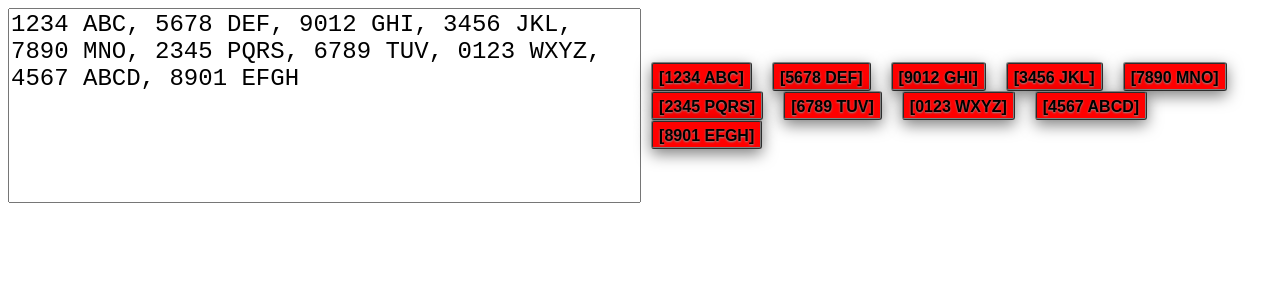
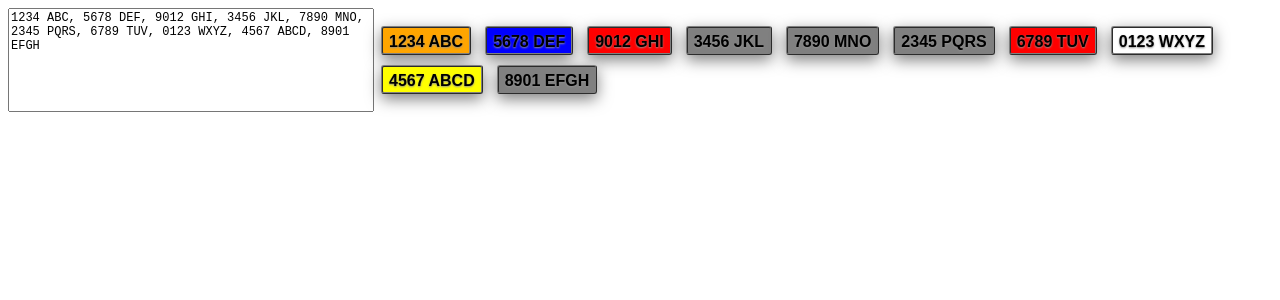
Before and after one commit to mesajil/vehicle-plates, a React (Vite) app: page / in a window 1280 px wide. Shown: the top 300 px of the page. Built offline with nearby package versions, Linux system fonts and the light colour scheme; a web font is replaced by a local one.

Commit message:
feat(QuickView): TextArea can add and reduce new plates

```diff
--- a/src/components/QuickView/index.tsx
+++ b/src/components/QuickView/index.tsx
@@ -1,21 +1,46 @@
 import {useState, ChangeEvent} from 'react'
 import {Row} from '../Containers/Styled'
 import {Plate} from '../Containers/Plate'
-import quickViewText from '../../utils/quickViewPlates'
+import examplePlates, {
+  Plate as PlateType,
+  colors,
+} from '../../utils/quickViewPlates'
 
 const QuickView = () => {
-  const [text, setText] = useState(quickViewText)
+  const [plates, setPlates] = useState(examplePlates)
 
   const handleChange = (event: ChangeEvent<HTMLTextAreaElement>) => {
     const {value} = event.target
-    setText(value)
+    const texts = value.toUpperCase().split(',')
+
+    if (texts.length === plates.length) {
+      // Update text of the last element
+      const newPlate = {
+        text: texts[texts.length - 1],
+        color: plates[plates.length - 1].color,
+      }
+      setPlates([...plates.slice(0, -1), newPlate])
+    } else if (texts.length < plates.length) {
+      const slice = plates.slice(0, -1)
+      const newPlate = {
+        text: texts[texts.length - 1],
+        color: slice[slice.length - 1].color,
+      }
+      setPlates([...slice.slice(0, -1), newPlate])
+    } else {
+      const newPlate: PlateType = {
+        text: texts[texts.length - 1],
+        color: colors[Math.floor(Math.random() * colors.length)],
+      }
+      setPlates([...plates, newPlate])
+    }
   }
 
   return (
     <>
       <Row>
         <textarea
-          value={text}
+          value={plates.map(({text}) => text).join(',')}
           onChange={handleChange}
           rows={7}
           maxLength={300}
@@ -23,12 +48,14 @@ const QuickView = () => {
             width: '100%',
             maxWidth: '50ch',
             resize: 'none',
-            fontSize: '24px',
+            fontSize: '12px',
           }}
         />
         <Row flexWrap="wrap">
-          {text.split(',').map(textElement => (
-            <Plate margin="0 10px">[{textElement.trim()}]</Plate>
+          {plates.map(({text, color}) => (
+            <Plate margin="5px 7px" backgroundColor={color}>
+              {text.trim()}
+            </Plate>
           ))}
         </Row>
       </Row>
--- a/src/utils/quickViewPlates.ts
+++ b/src/utils/quickViewPlates.ts
@@ -1,15 +1,41 @@
-const plates = [
-  '1234 ABC',
-  '5678 DEF',
-  '9012 GHI',
-  '3456 JKL',
-  '7890 MNO',
-  '2345 PQRS',
-  '6789 TUV',
-  '0123 WXYZ',
-  '4567 ABCD',
-  '8901 EFGH',
+export interface Plate {
+  text: string
+  color?: string
+}
+
+export const colors = [
+  'red',
+  'yellow',
+  'green',
+  'blue',
+  'white',
+  'gray',
+  'orange',
 ]
 
-const quickViewText = plates.join(', ')
-export default quickViewText
+const plates: Plate[] = [
+  {text: '1234 ABC', color: colors[Math.floor(Math.random() * colors.length)]},
+  {text: ' 5678 DEF', color: colors[Math.floor(Math.random() * colors.length)]},
+  {text: ' 9012 GHI', color: colors[Math.floor(Math.random() * colors.length)]},
+  {text: ' 3456 JKL', color: colors[Math.floor(Math.random() * colors.length)]},
+  {text: ' 7890 MNO', color: colors[Math.floor(Math.random() * colors.length)]},
+  {
+    text: ' 2345 PQRS',
+    color: colors[Math.floor(Math.random() * colors.length)],
+  },
+  {text: ' 6789 TUV', color: colors[Math.floor(Math.random() * colors.length)]},
+  {
+    text: ' 0123 WXYZ',
+    color: colors[Math.floor(Math.random() * colors.length)],
+  },
+  {
+    text: ' 4567 ABCD',
+    color: colors[Math.floor(Math.random() * colors.length)],
+  },
+  {
+    text: ' 8901 EFGH',
+    color: colors[Math.floor(Math.random() * colors.length)],
+  },
+]
+
+export default plates
```
